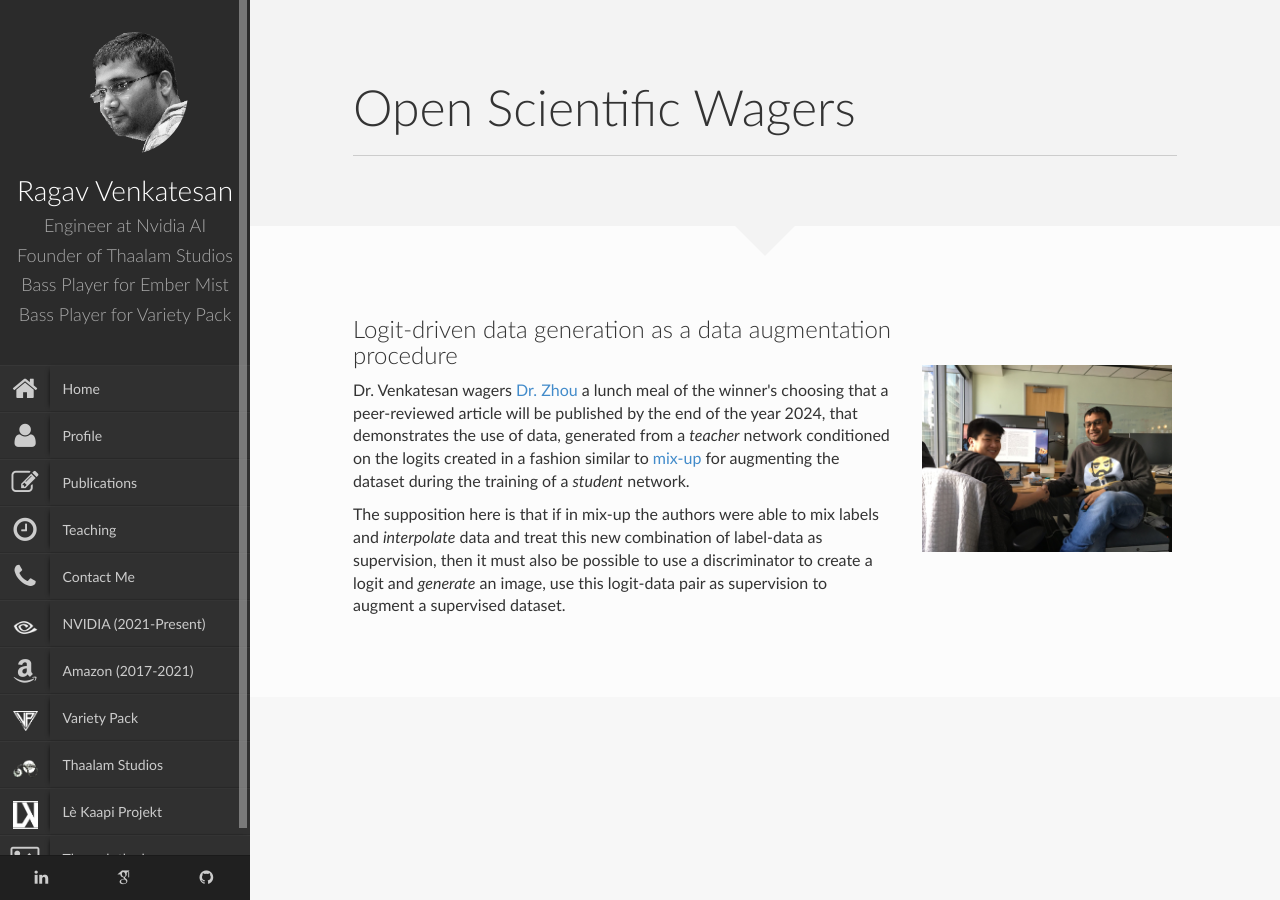
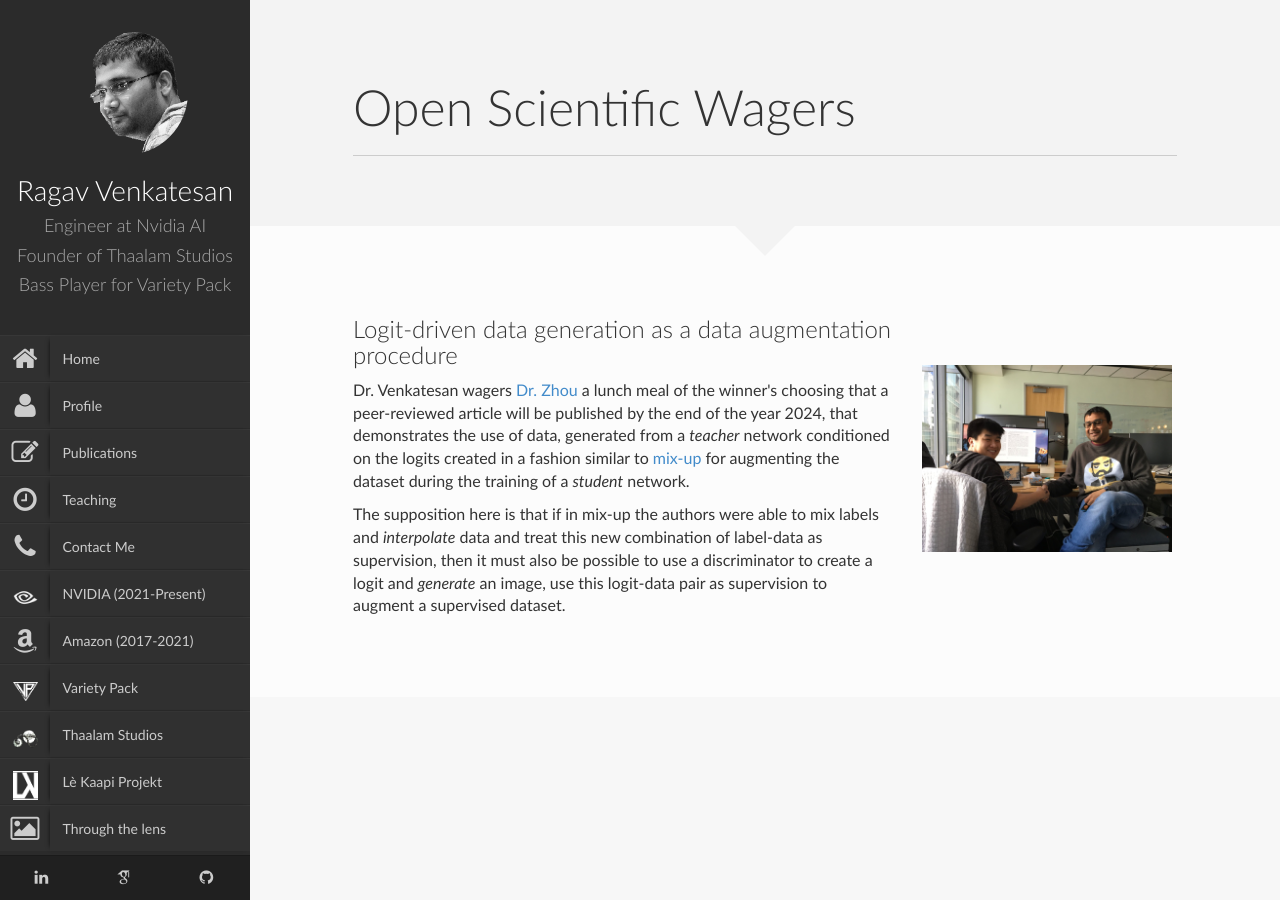
Before and after one commit to ragavvenkatesan/ragavvenkatesan.github.io, a Jekyll site: the page built from wagers.html, in a window 1280 px wide. Built offline with Jekyll 4.4.1, drawn with Linux system fonts in a browser that asks for light colours; nearby versions of some CDN libraries.

Commit message:
remove ember mist

```diff
--- a/_includes/sidebar.html
+++ b/_includes/sidebar.html
@@ -11,7 +11,6 @@
                     <h2>Ragav Venkatesan</h2>
                     <h3>Engineer at Nvidia AI</h3>
                     <h3>Founder of Thaalam Studios</h3>
-                    <h3>Bass Player for Ember Mist</h3>
                     <h3>Bass Player for Variety Pack</h3>
                   </div>
                 </div>
```
